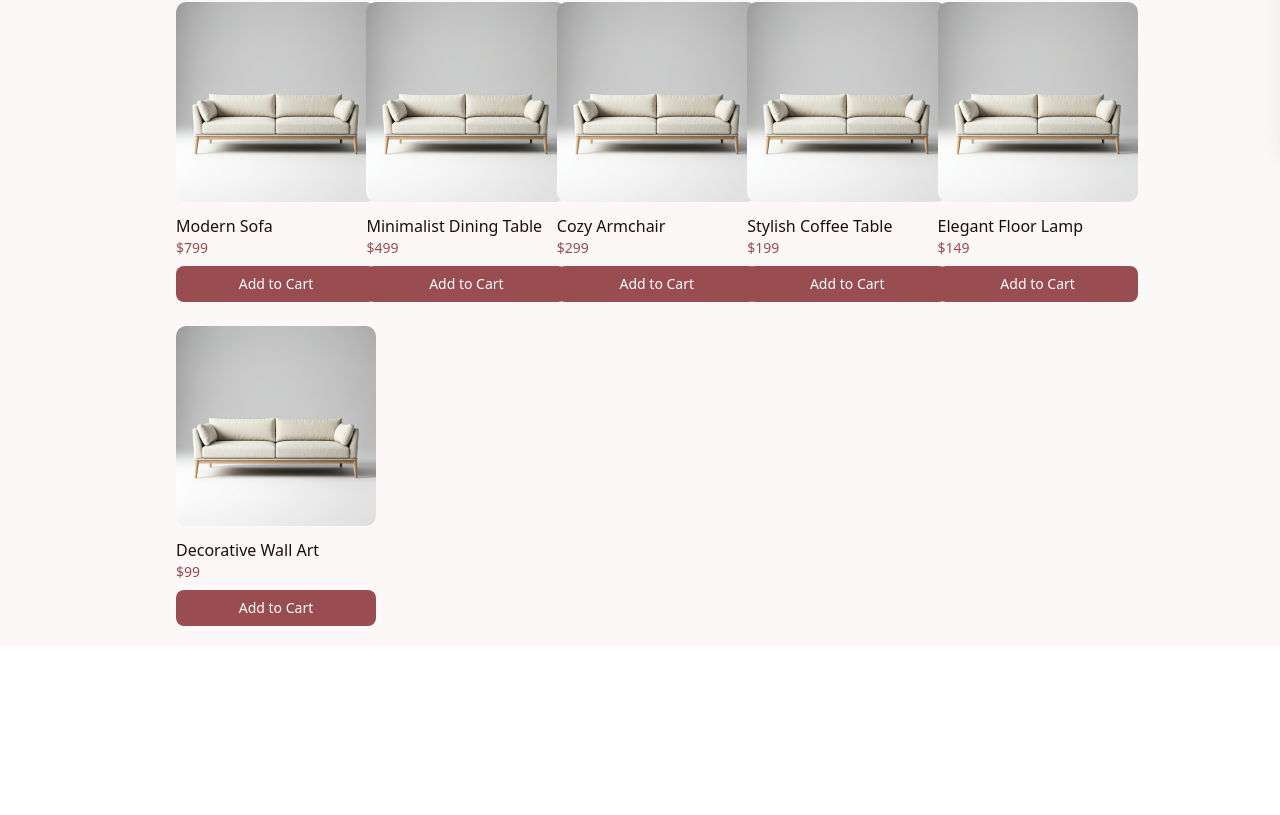
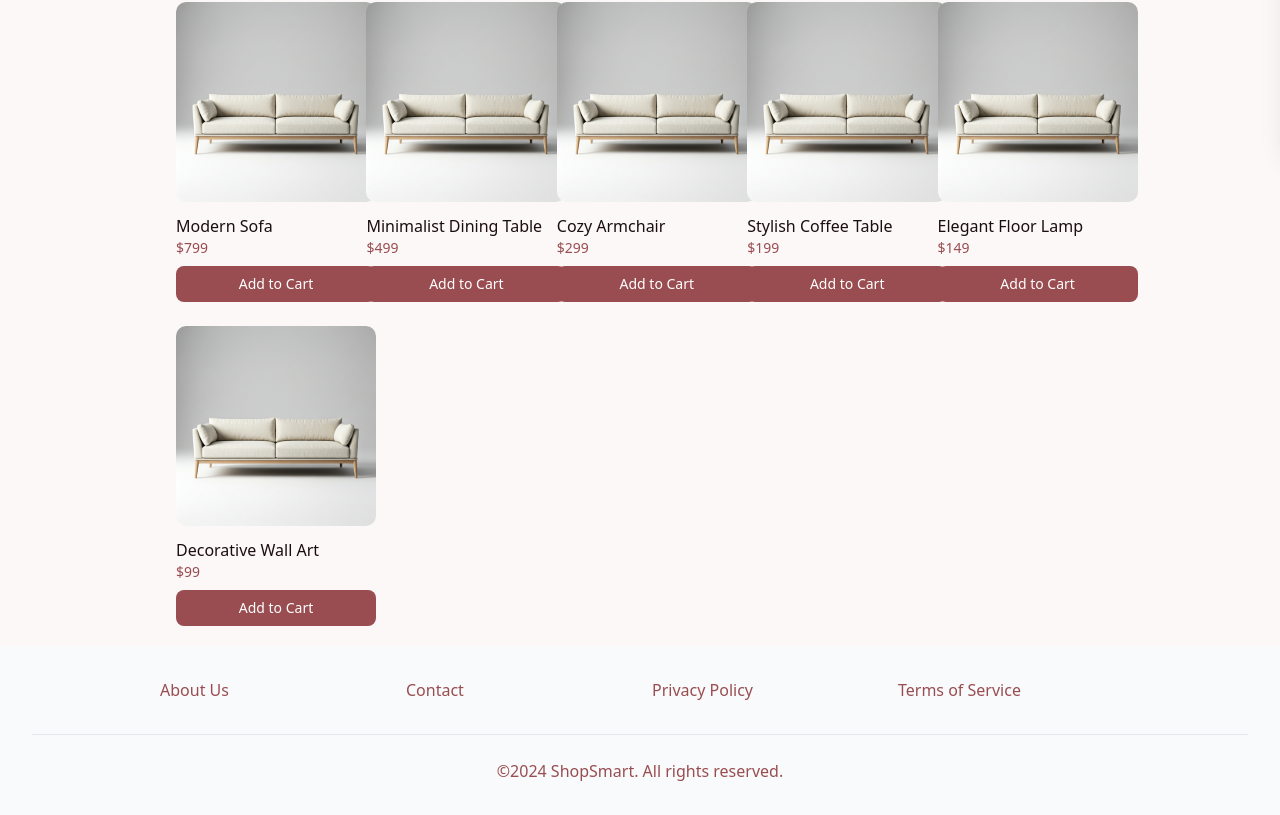
Before and after one commit to Moinulilm10/Qtech-Assignment, a React (Vite) app in the folder client/: page / in a window 1280 px wide. Shown: the part 655-1470 px from the top of the page. Before the commit the page ends 1301 px from the top, so only its background shows below. Built offline with nearby package versions, Linux system fonts and the light colour scheme.

Commit message:
feat: add Footer component and integrate it into HomePage layout

```diff
--- /dev/null
+++ b/client/src/components/Footer.jsx
@@ -0,0 +1,56 @@
+const Footer = () => {
+  return (
+    <footer className="px-4 py-8 bg-gray-50 sm:px-6 lg:px-8">
+      <div className="mx-auto max-w-7xl">
+        {/* Navigation Links */}
+        <div className="grid grid-cols-2 gap-6 px-32 mb-8 md:grid-cols-4">
+          <div className="text-center md:text-left">
+            <a
+              href="#"
+              className="text-sm font-medium transition-colors duration-200 hover:opacity-80 sm:text-base"
+              style={{ color: "#994d51" }}
+            >
+              About Us
+            </a>
+          </div>
+          <div className="text-center md:text-left">
+            <a
+              href="#"
+              className="text-sm font-medium transition-colors duration-200 hover:opacity-80 sm:text-base"
+              style={{ color: "#994d51" }}
+            >
+              Contact
+            </a>
+          </div>
+          <div className="text-center md:text-left">
+            <a
+              href="#"
+              className="text-sm font-medium transition-colors duration-200 hover:opacity-80 sm:text-base"
+              style={{ color: "#994d51" }}
+            >
+              Privacy Policy
+            </a>
+          </div>
+          <div className="text-center md:text-left">
+            <a
+              href="#"
+              className="text-sm font-medium transition-colors duration-200 hover:opacity-80 sm:text-base"
+              style={{ color: "#994d51" }}
+            >
+              Terms of Service
+            </a>
+          </div>
+        </div>
+
+        {/* Copyright */}
+        <div className="pt-6 text-center border-t border-gray-200">
+          <p className="text-sm sm:text-base" style={{ color: "#994d51" }}>
+            ©2024 ShopSmart. All rights reserved.
+          </p>
+        </div>
+      </div>
+    </footer>
+  );
+};
+
+export default Footer;
--- a/client/src/pages/HomePage.jsx
+++ b/client/src/pages/HomePage.jsx
@@ -1,4 +1,5 @@
 import FeaturedProducts from "../components/FeaturedProducts";
+import Footer from "../components/Footer";
 import HeroBanner from "../components/HeroBanner";
 import Navbar from "../components/Navbar";
 
@@ -21,6 +22,7 @@ const HomePage = () => {
             <FeaturedProducts />
           </div>
         </div>
+        <Footer />
       </div>
     </div>
   );
```
